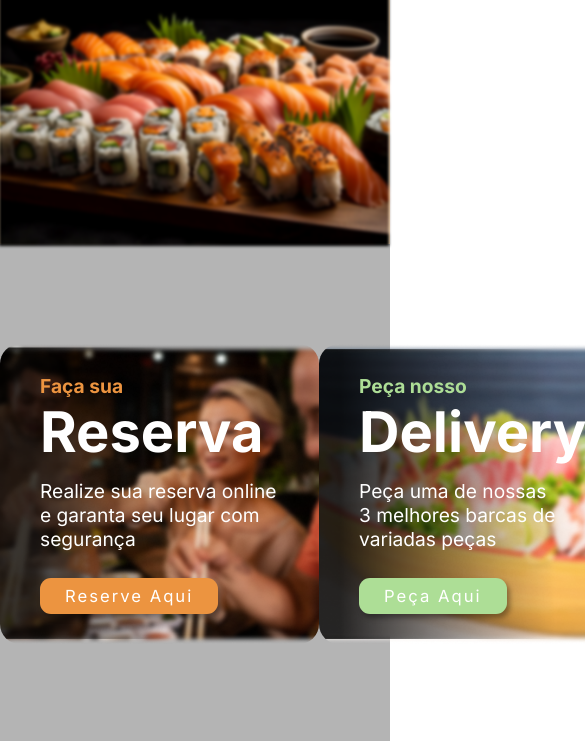
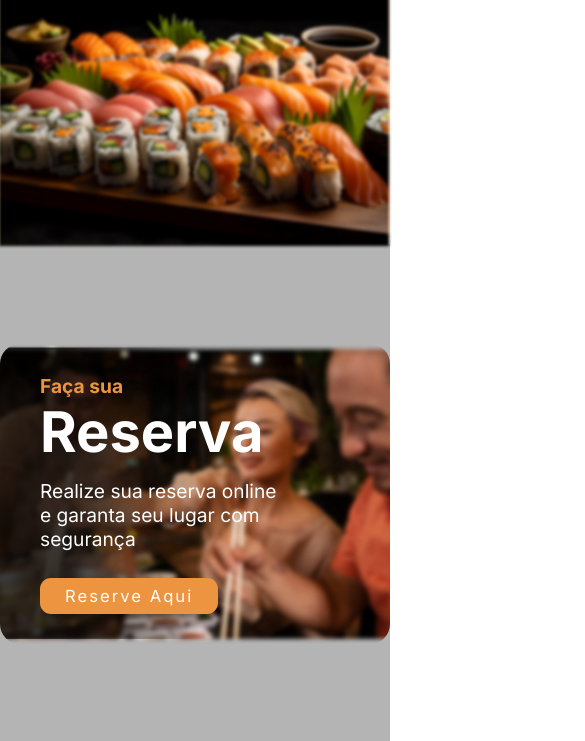
Before and after one commit to Luidyenrico/projeto-restaurante-japones, a plain HTML site: page index.html in a window 390 px wide. Shown: the part 89-830 px from the top of the page, 585 px wide, since content can reach past the window. Drawn offline with Linux system fonts and the light colour scheme.

Commit message:
att responsividade

```diff
--- a/src/css/estilo.css
+++ b/src/css/estilo.css
@@ -80,7 +80,9 @@ main {
     background-color: #B4B4B4;
     display: flex;
     flex-direction: row;
-    justify-content: space-between;
+    flex-wrap: wrap;
+    gap: 150px;
+    justify-content: center;
     align-items: center;
     padding: 100px 0px 100px 0px;
 }
@@ -91,12 +93,19 @@ main {
     background-position: center center;
     background-repeat: no-repeat;
     background-size: cover;
-    margin: auto;
     border-radius: 20px;
+    margin: auto 0;
+
 }
 
-#reserva {background-image: url(../imagens/imagem-e-sombra-reserva.png);}
-#delivery {background-image: url(../imagens/imagem-e-sombra-delivery.png);}
+#reserva {
+    background-image: url(../imagens/imagem-e-sombra-reserva.png);
+
+}
+#delivery {
+    background-image: url(../imagens/imagem-e-sombra-delivery.png);
+
+}
 
 
 .conteudo {
```
